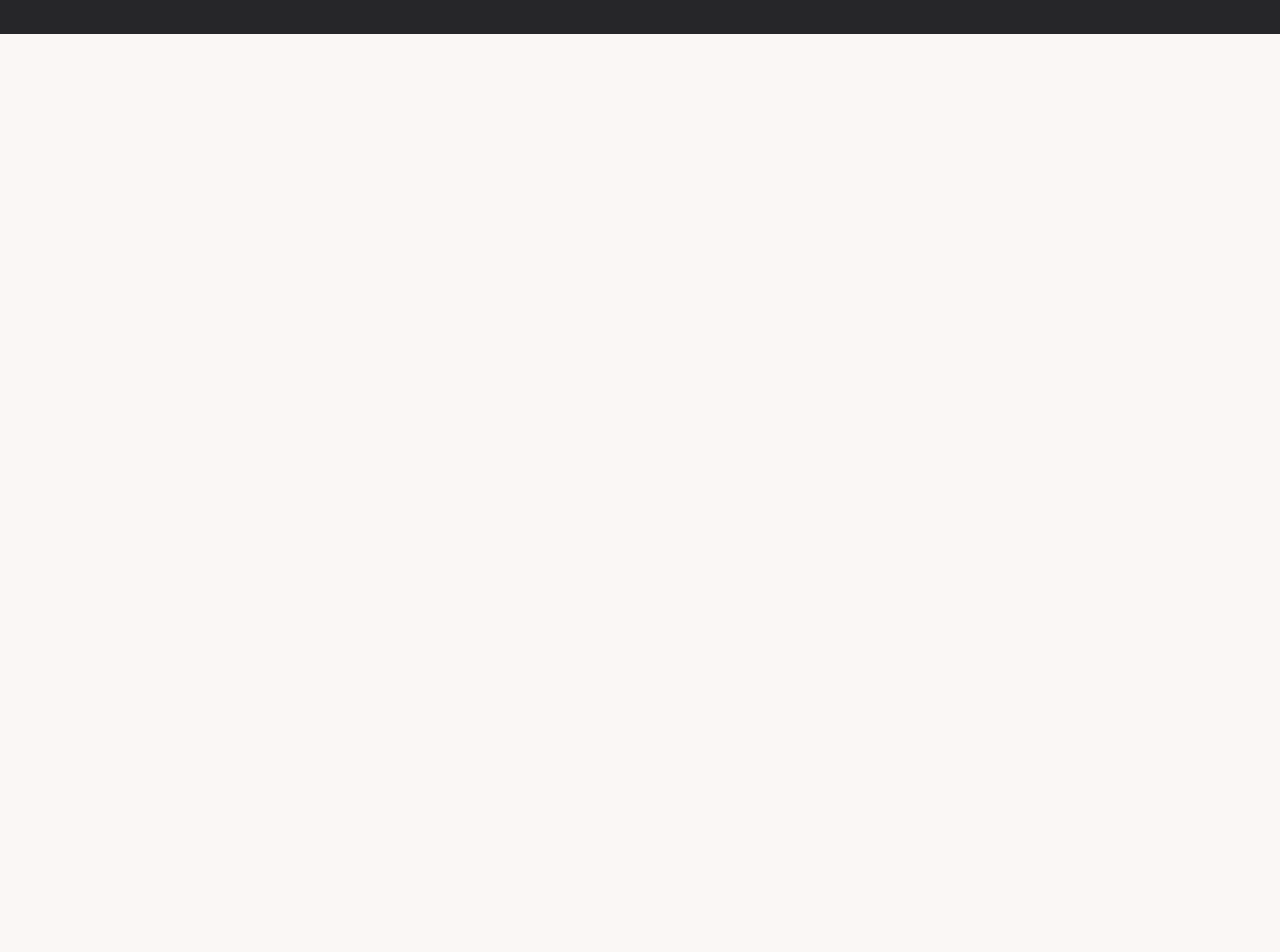
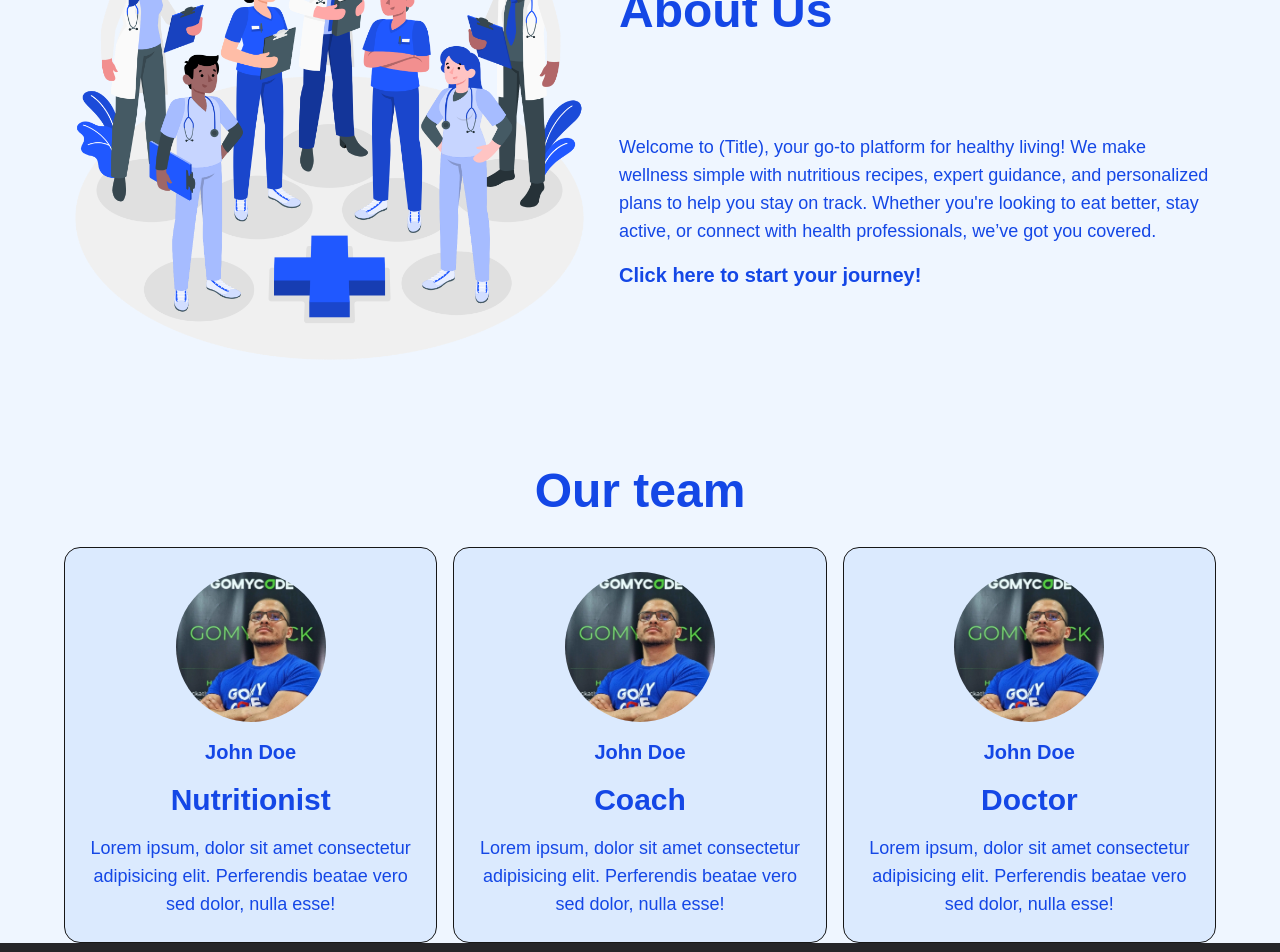
Before and after one commit to roumaiss/gomycode-hack-template-master, a Next.js app in the folder frontend-template/: page /about in a window 1280 px wide. Shown: the part 280-1232 px from the top of the page. Before the commit the page ends 800 px from the top, so only its background shows below. Built offline with nearby package versions, Linux system fonts and the light colour scheme.

Commit message:
about page

```diff
--- a/frontend-template/src/app/about/page.jsx
+++ b/frontend-template/src/app/about/page.jsx
@@ -1,15 +1,89 @@
+"use client";
 import Navbar from "@/components/Navbar";
 import Footer from "../components/Footer";
 import Link from "next/link";
 
 export default function About() {
+    const professionals = [
+        {
+            name: "John Doe",
+            img: "gym-coach3.webp",
+            profession: "Nutritionist",
+            description:
+                "Lorem ipsum, dolor sit amet consectetur adipisicing elit. Perferendis beatae vero sed dolor, nulla esse!",
+        },
+        {
+            name: "John Doe",
+            img: "gym-coach3.webp",
+            profession: "Coach",
+            description:
+                "Lorem ipsum, dolor sit amet consectetur adipisicing elit. Perferendis beatae vero sed dolor, nulla esse!",
+        },
+        {
+            name: "John Doe",
+            img: "gym-coach3.webp",
+            profession: "Doctor",
+            description:
+                "Lorem ipsum, dolor sit amet consectetur adipisicing elit. Perferendis beatae vero sed dolor, nulla esse!",
+        },
+    ];
     return (
         <>
-            <div className="h-full">
-                <Navbar />
+            <Navbar />
+            <div className="flex justify-center items-center p-16 gap-6 ">
+                <div>
+                    <img src="/about-us.png" alt="" />
+                </div>
+                <div className="flex flex-col justify-around items-around h-[400px] text-blue-700">
+                    <h1 className="text-5xl text-blue-700 font-bold">
+                        About Us
+                    </h1>
+                    <div className="flex flex-col gap-4">
+                        <p className="text-lg text-blue-700 ">
+                            Welcome to (Title), your go-to platform for healthy
+                            living! We make wellness simple with nutritious
+                            recipes, expert guidance, and personalized plans to
+                            help you stay on track. Whether you're looking to
+                            eat better, stay active, or connect with health
+                            professionals, we’ve got you covered.
+                        </p>
+                        <Link
+                            href="/login"
+                            className="text-xl font-bold text-blue-700"
+                        >
+                            Click here to start your journey!
+                        </Link>
+                    </div>
+                </div>
             </div>
 
-            <h1 className="text-5xl text-black">About page</h1>
+            <div className="flex flex-col justify-center gap-8 items-center">
+                <h1 className="text-5xl text-blue-700 font-bold">Our team</h1>
+                <div className="flex px-16 gap-4 justify-center items-center ">
+                    {professionals.map((professional) => (
+                        <div className=" card-body border bg-blue-100 rounded-2xl ">
+                            <div className="flex flex-col justify-center items-center gap-4 text-center">
+                                <div className="h-[150px] w-[150px] rounded-full overflow-hidden ">
+                                    <img
+                                        className="object-cover"
+                                        src={professional.img}
+                                        alt=""
+                                    />
+                                </div>
+                                <h3 className="text-xl font-bold text-blue-700">
+                                    {professional.name}
+                                </h3>
+                                <p className="text-3xl font-bold text-blue-700 ">
+                                    {professional.profession}
+                                </p>
+                                <p className="text-lg text-blue-700">
+                                    {professional.description}
+                                </p>
+                            </div>
+                        </div>
+                    ))}
+                </div>
+            </div>
             <Footer />
         </>
     );
```
